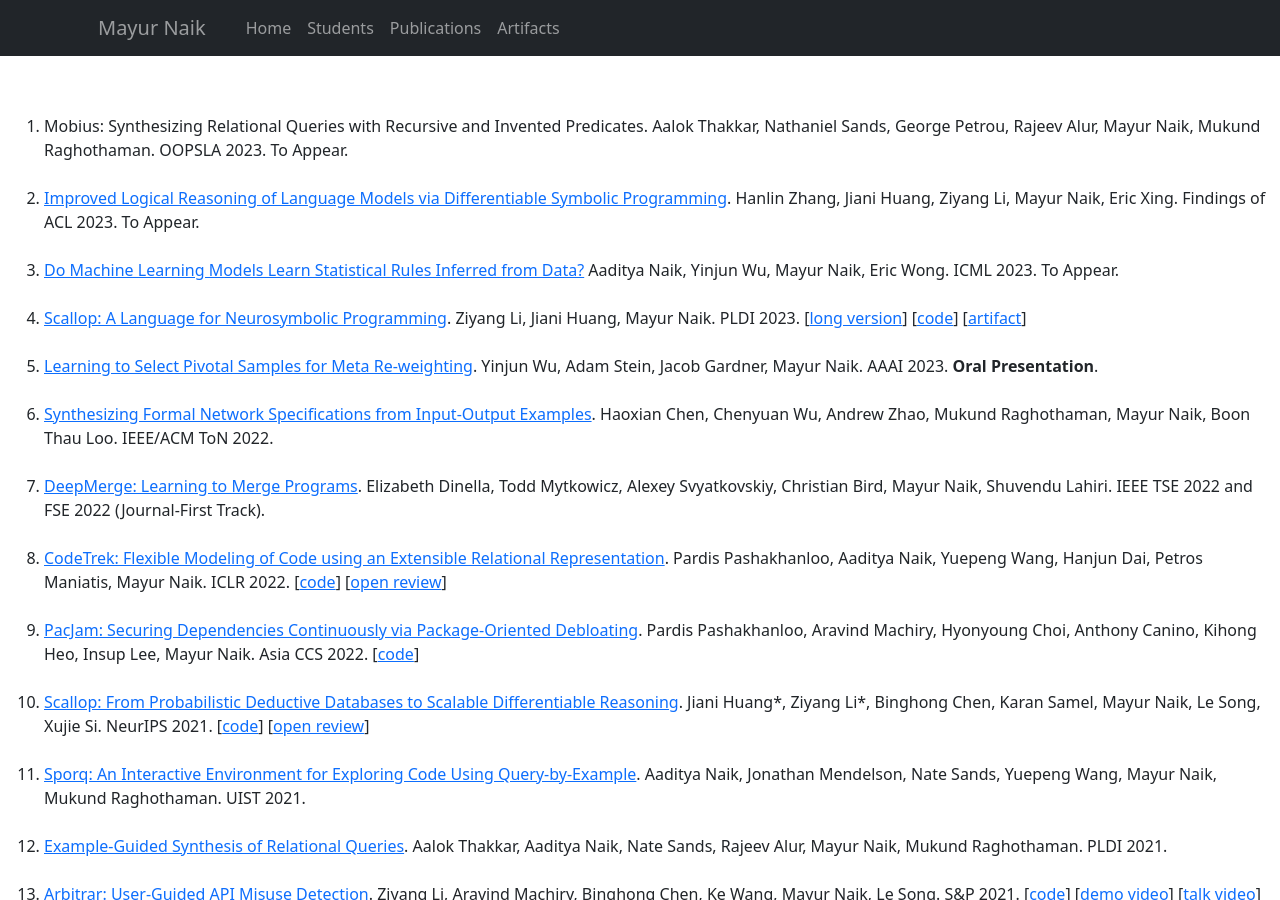
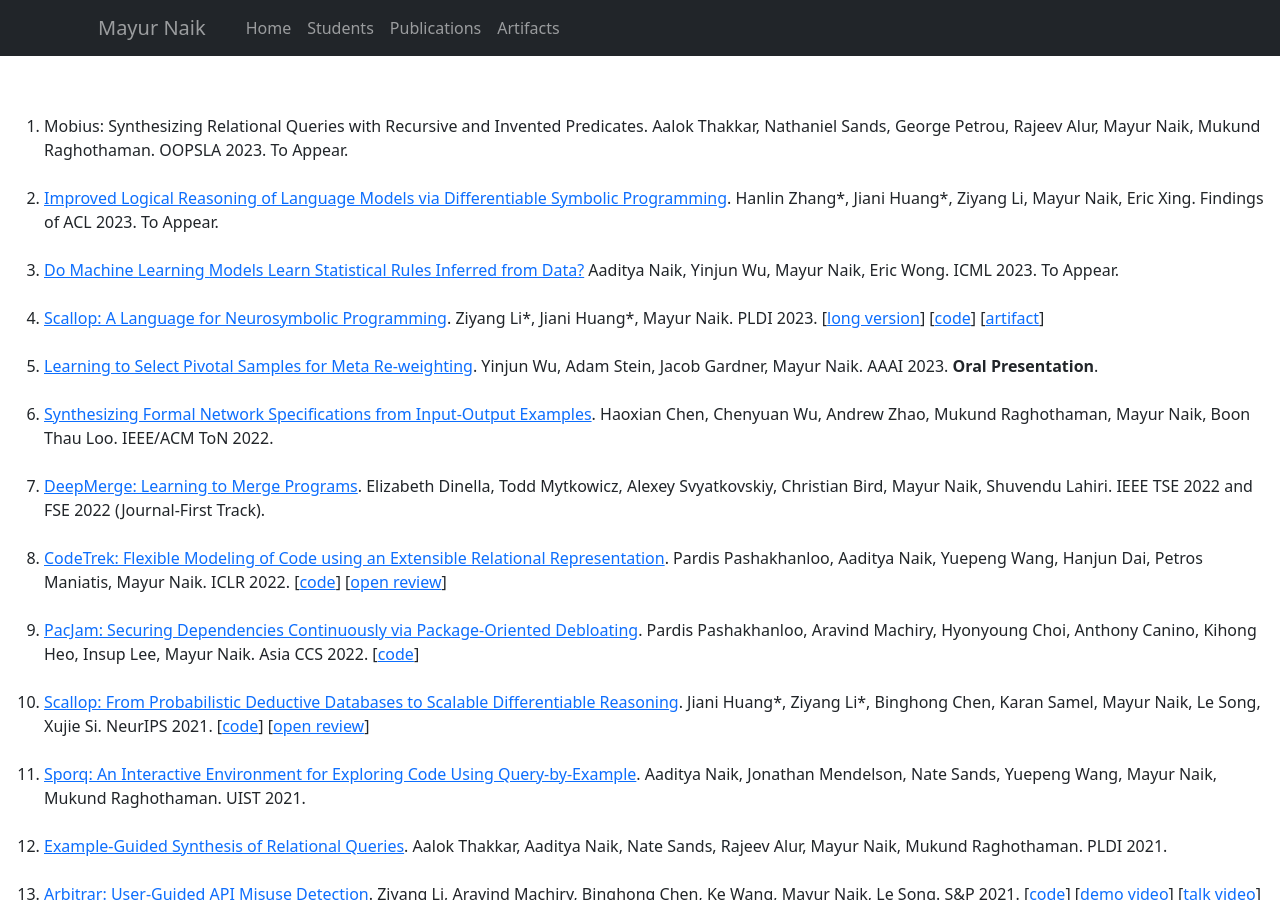
Before and after one commit to mayurnaik/homepage, a Jekyll site: the page built from pubs.html, in a window 1280 px wide and 900 px high. Built offline with Jekyll 4.4.1, drawn with Linux system fonts in a browser that asks for light colours; part of the change alters nothing that is shown.

```diff
--- a/pubs.html
+++ b/pubs.html
@@ -17,8 +17,8 @@ menu_weight: 4
 <br><br></li>
 
 <li>
-	<a href="https://arxiv.org/pdf/2305.03742.pdf">Improved Logical Reasoning of Language Models via Differentiable Symbolic Programming</a>.
-	Hanlin Zhang, Jiani Huang, Ziyang Li, Mayur Naik, Eric Xing.
+	<a href="papers/acl23.pdf">Improved Logical Reasoning of Language Models via Differentiable Symbolic Programming</a>.
+	Hanlin Zhang*, Jiani Huang*, Ziyang Li, Mayur Naik, Eric Xing.
         Findings of ACL 2023. To Appear.
 <br><br></li>
 
@@ -30,7 +30,7 @@ menu_weight: 4
 
 <li>
 	<a href="papers/pldi23.pdf">Scallop: A Language for Neurosymbolic Programming</a>.
-	Ziyang Li, Jiani Huang, Mayur Naik.
+	Ziyang Li*, Jiani Huang*, Mayur Naik.
 	PLDI 2023.
 	[<a href="https://arxiv.org/pdf/2304.04812.pdf">long version</a>]
 	[<a href="https://github.com/scallop-lang/">code</a>]
```
